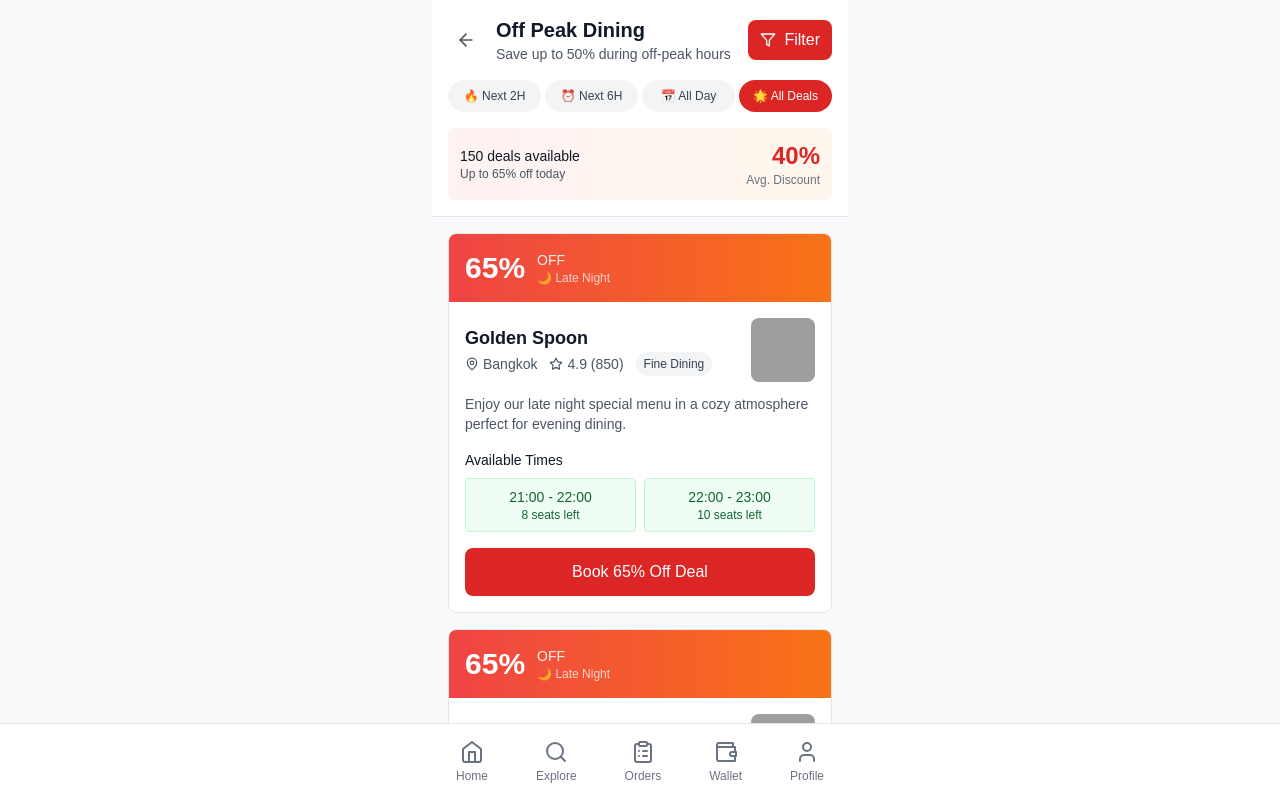
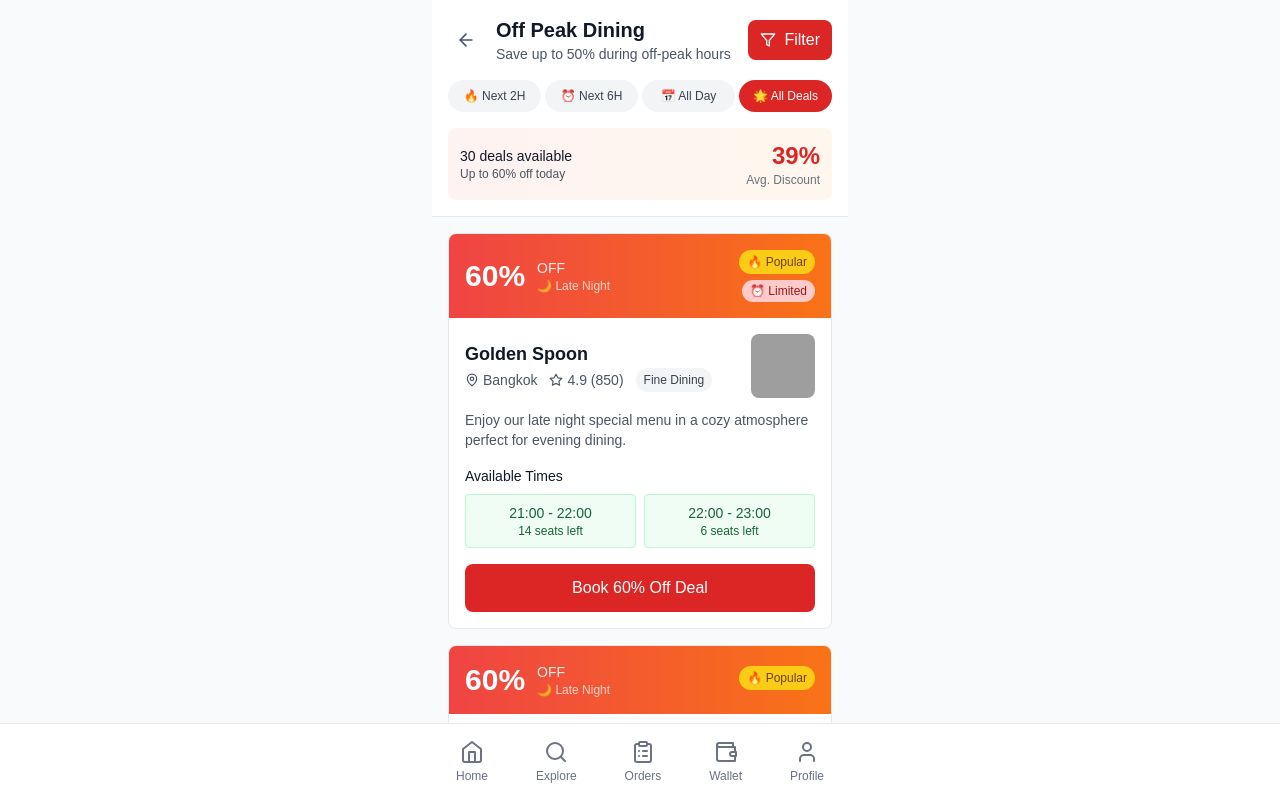
Before and after one commit to dhsg225/localplus-super-app, a React (Vite) app: page /off-peak in a window 1280 px wide. Shown: the top 798 px of the page. Built offline with nearby package versions, Linux system fonts and the light colour scheme; grey boxes are pictures that could not be loaded.

Commit message:
v0.18: Enhanced location display with suburb info, fixed duplicate deals, improved build versioning, smaller revenue font

```diff
--- a/src/modules/business-management/components/BusinessManagementDashboard.tsx
+++ b/src/modules/business-management/components/BusinessManagementDashboard.tsx
@@ -137,7 +137,7 @@ const BusinessManagementDashboard: React.FC = () => {
                 <div className="text-center">
                   <DollarSign className="h-6 w-6 text-purple-500 mx-auto mb-2" />
                   <p className="text-xs font-medium text-gray-600 mb-1">Revenue</p>
-                  <p className="text-xl font-bold text-gray-900">{formatCurrency(analytics.revenue)}</p>
+                  <p className="text-lg font-bold text-gray-900">{formatCurrency(analytics.revenue)}</p>
                   <p className="text-xs text-gray-500">This week</p>
                 </div>
               </div>
@@ -249,7 +249,7 @@ const BusinessManagementDashboard: React.FC = () => {
 
       {/* Discreet Build Number */}
       <div className="px-4 pb-2">
-        <p className="text-xs text-gray-400 text-center">v{Date.now().toString().slice(-8)}</p>
+        <p className="text-xs text-gray-400 text-center">v0.18</p>
       </div>
     </div>
   );
--- a/src/modules/off-peak/data/mockData.ts
+++ b/src/modules/off-peak/data/mockData.ts
@@ -26,10 +26,10 @@ const generateRandomDeals = (restaurantId: string, restaurantName: string, resta
   const deals = [];
   let dealCounter = 1;
 
-  // Generate 12+ deals per restaurant with percentages rounded to nearest 5%
-  for (let i = 0; i < 15; i++) {
-    const dealType = dealTypes[i % 3];
-    const rawPercentage = 15 + (i * 3) + Math.floor(Math.random() * 10); // 15-50% range
+  // Generate 3 unique deals per restaurant (one per type) with unique percentages
+  dealTypes.forEach((dealType, typeIndex) => {
+    const basePercentage = 20 + (typeIndex * 15); // 20%, 35%, 50% base
+    const rawPercentage = basePercentage + Math.floor(Math.random() * 10); // Add variation
     const discountPercentage = Math.round(rawPercentage / 5) * 5; // Round to nearest 5%
     const priceVariation = basePrice + Math.floor(Math.random() * 400) - 200; // ±200 variation
     const originalPrice = Math.max(priceVariation, 300); // Minimum 300
@@ -80,7 +80,7 @@ const generateRandomDeals = (restaurantId: string, restaurantName: string, resta
     });
 
     dealCounter += 3;
-  }
+  });
 
   return deals;
 };
--- a/src/ui-components/common/HomePage.tsx
+++ b/src/ui-components/common/HomePage.tsx
@@ -6,6 +6,7 @@ import { Search, Calendar, Wrench, MessageCircle, Clock, Settings, MapPin, Chevr
 interface LocationData {
   city: string;
   country: string;
+  suburb?: string;
   isDetected: boolean;
 }
 
@@ -145,6 +146,7 @@ const HomePage: React.FC = () => {
       setCurrentLocation({
         city: finalCity,
         country: data.country_name || 'Thailand',
+        suburb: data.region || data.city || '',
         isDetected: true
       });
     } catch (error) {
@@ -206,7 +208,7 @@ const HomePage: React.FC = () => {
         </div>
 
         {currentLocation.isDetected && (
-          <p className="text-xs text-gray-500 mt-1">📍 Auto-detected your location</p>
+          <p className="text-xs text-gray-500 mt-1">📍 Auto-detected: {currentLocation.city}{currentLocation.suburb ? `, ${currentLocation.suburb}` : ''}</p>
         )}
       </div>
 
@@ -321,7 +323,7 @@ const HomePage: React.FC = () => {
 
         {/* Discreet Build Number */}
         <div className="mt-4">
-          <p className="text-xs text-gray-400 text-center">v{Date.now().toString().slice(-8)}</p>
+          <p className="text-xs text-gray-400 text-center">v0.18</p>
         </div>
       </div>
     </div>
```
